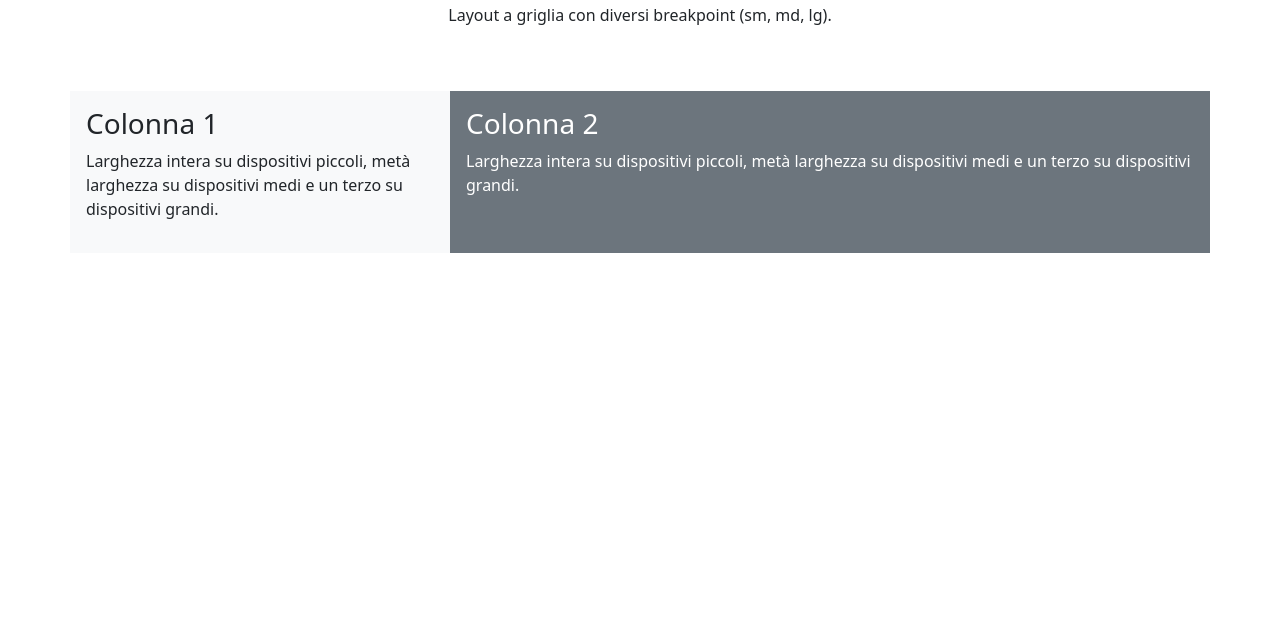
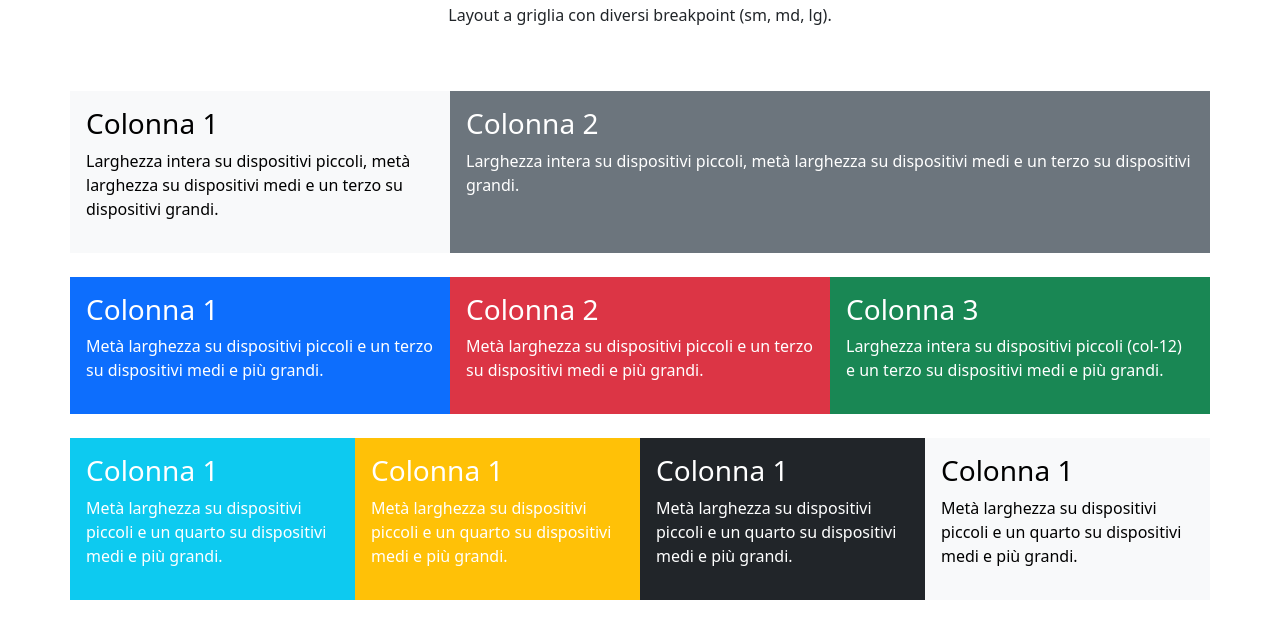
Before and after one commit to vincenzo-terracciano/htmlcss-bootsrap-layout, a plain HTML site: page index.html in a window 1280 px wide. Shown: the part 101-740 px from the top of the page. Drawn offline with nearby package versions, Linux system fonts and the light colour scheme.

Commit message:
add second and third section

```diff
--- a/index.html
+++ b/index.html
@@ -6,6 +6,14 @@
     <title>Bootsrap Responsive</title>
 
     <link href="https://cdn.jsdelivr.net/npm/bootstrap@5.3.3/dist/css/bootstrap.min.css" rel="stylesheet" integrity="sha384-QWTKZyjpPEjISv5WaRU9OFeRpok6YctnYmDr5pNlyT2bRjXh0JMhjY6hW+ALEwIH" crossorigin="anonymous">
+
+    <style>
+
+        [class^="col"]{
+            padding: 1rem;
+        }
+
+    </style>
 
 </head>
 <body>
@@ -16,21 +24,68 @@
         </div>
     </header>
 
-    <div class="container">
+    <div class="container text-white">
         <div class="row">
-            <div class="col-12 col-md-6 col-lg-4 bg-light p-3">
+            <div class="col-12 col-md-6 col-lg-4 bg-light text-black">
                 <h3>Colonna 1</h3>
                 <p>
                     Larghezza intera su dispositivi piccoli, metà larghezza su dispositivi medi e un terzo su dispositivi grandi.
                 </p>
             </div>
-            <div class="col-12 col-md-6 col-lg-8 bg-secondary text-white p-3">
+            <div class="col-12 col-md-6 col-lg-8 bg-secondary">
                 <h3>Colonna 2</h3>
                 <p>
                     Larghezza intera su dispositivi piccoli, metà larghezza su dispositivi medi e un terzo su dispositivi grandi.
                 </p>
             </div>
+        </div>
 
+        <div class="row my-4">
+            <div class="col-6 col-md-4 bg-primary">
+                <h3>Colonna 1</h3>
+                <p>
+                    Metà larghezza su dispositivi piccoli e un terzo su dispositivi medi e più grandi.
+                </p>
+            </div>
+            <div class="col-6 col-md-4 bg-danger">
+                <h3>Colonna 2</h3>
+                <p>
+                    Metà larghezza su dispositivi piccoli e un terzo su dispositivi medi e più grandi.
+                </p>
+            </div>
+            <div class="col-12 col-md-4 bg-success">
+                <h3>Colonna 3</h3>
+                <p>
+                    Larghezza intera su dispositivi piccoli (col-12) e un terzo su dispositivi medi e più grandi.
+                </p>
+            </div>
+        </div>
+
+        <div class="row my-4">
+            <div class="col-6 col-md-3 bg-info">
+                <h3>Colonna 1</h3>
+                <p>
+                    Metà larghezza su dispositivi piccoli e un quarto su dispositivi medi e più grandi.
+                </p>
+            </div>
+            <div class="col-6 col-md-3 bg-warning">
+                <h3>Colonna 1</h3>
+                <p>
+                    Metà larghezza su dispositivi piccoli e un quarto su dispositivi medi e più grandi.
+                </p>
+            </div>
+            <div class="col-6 col-md-3 bg-dark">
+                <h3>Colonna 1</h3>
+                <p>
+                    Metà larghezza su dispositivi piccoli e un quarto su dispositivi medi e più grandi.
+                </p>
+            </div>
+            <div class="col-6 col-md-3 bg-light text-black">
+                <h3>Colonna 1</h3>
+                <p>
+                    Metà larghezza su dispositivi piccoli e un quarto su dispositivi medi e più grandi.
+                </p>
+            </div>
         </div>
     </div>
 
```
